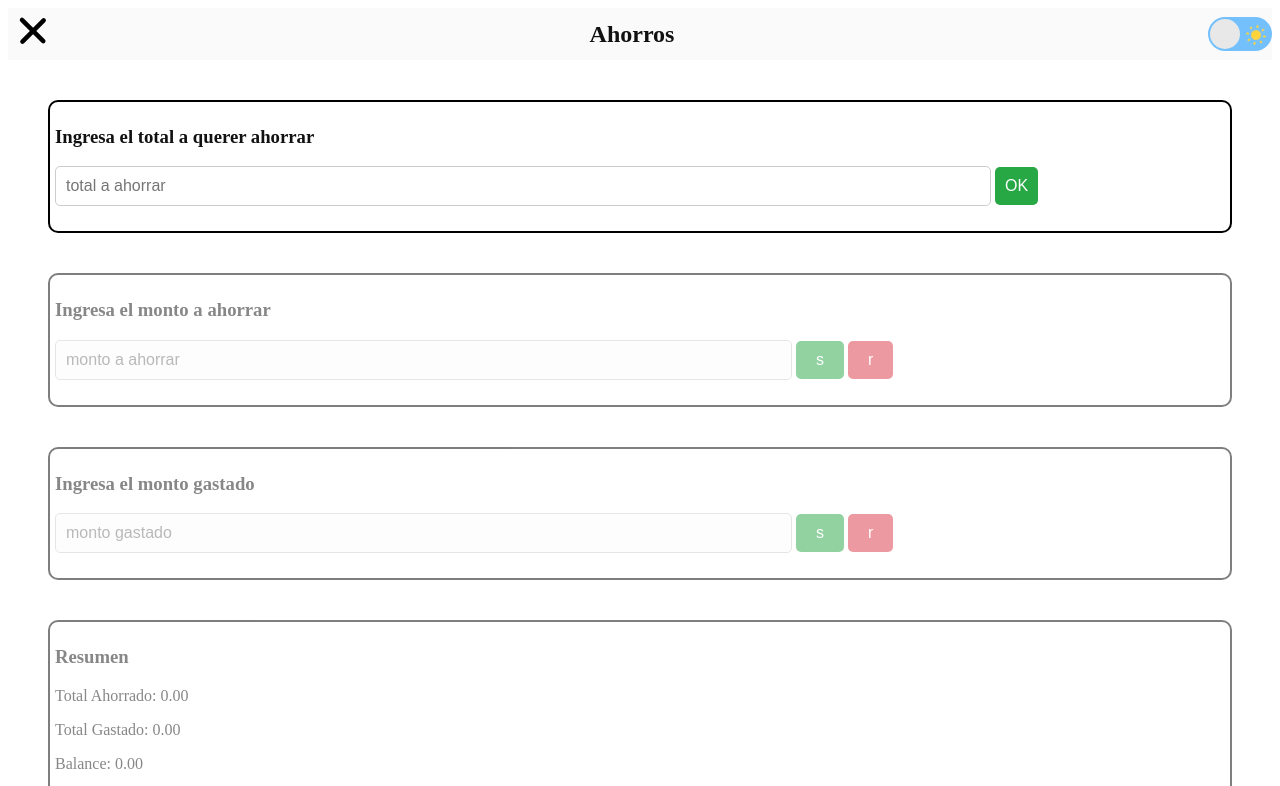
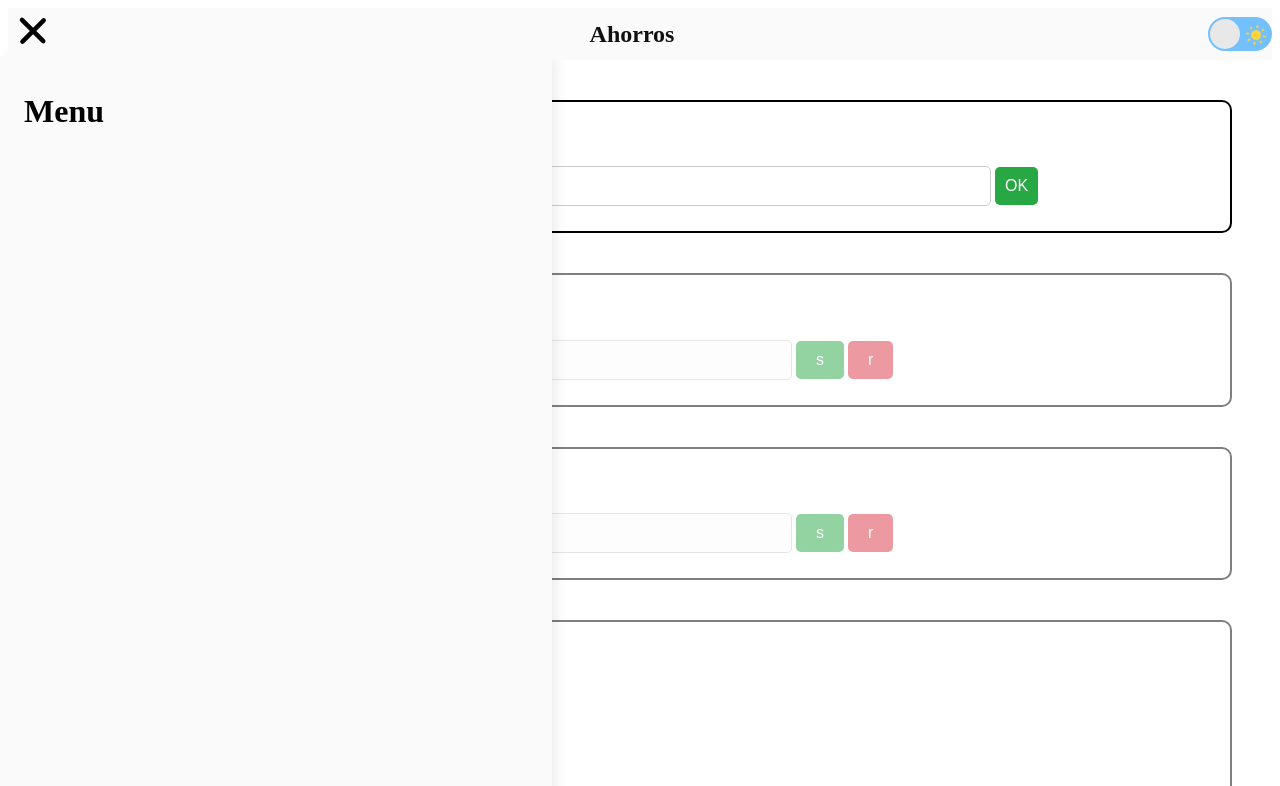
Before and after one commit to Qzgr/App-diner, a plain HTML site: page index.html in a window 1280 px wide. Both pictures are taken after a click on the label 32 px from the left and 34 px from the top of the page. Shown: the top 786 px of the page. Drawn offline with Linux system fonts and the light colour scheme.

Commit message:
agrega el submenu de las 3 rayas

```diff
--- /dev/null
+++ b/HTML/menu.html
@@ -0,0 +1,11 @@
+<!DOCTYPE html>
+<html lang="en">
+<head>
+    <meta charset="UTF-8">
+    <meta name="viewport" content="width=device-width, initial-scale=1.0">
+    <title>Document</title>
+</head>
+<body>
+    <h1>Menu</h1>
+</body>
+</html>
--- a/index.html
+++ b/index.html
@@ -12,7 +12,7 @@
 <body>
     <div class="content-menu">
         <label class="hamburger">
-  <input type="checkbox">
+  <input type="checkbox" id="hamburger-toggle" aria-controls="menu-panel">
   <svg viewBox="0 0 32 32">
     <path class="line line-top-bottom" d="M27 10 13 10C10.8 10 9 8.2 9 6 9 3.5 10.8 2 13 2 15.2 2 17 3.8 17 6L17 26C17 28.2 18.8 30 21 30 23.2 30 25 28.2 25 26 25 23.8 23.2 22 21 22L7 22"></path>
     <path class="line" d="M7 16 27 16"></path>
@@ -75,7 +75,12 @@
         </ul>
     </div>
 
+    <div class="menu-panel" id="menu-panel" aria-hidden="true">
+        <iframe src="HTML/menu.html" title="Menú" frameborder="0" loading="lazy"></iframe>
+    </div>
+
     <script src="scripts/script.js"></script>
+    <script src="scripts/menu.js"></script>
 </body>
 
 </html>
--- /dev/null
+++ b/scripts/menu.js
@@ -0,0 +1,52 @@
+document.addEventListener('DOMContentLoaded', () => {
+	const hamb = document.getElementById('hamburger-toggle');
+	const panel = document.getElementById('menu-panel');
+
+	if (!hamb || !panel) return;
+
+	// almacenar scroll para restaurar al cerrar
+	let savedScrollY = 0;
+
+	function openPanel() {
+		panel.classList.add('open');
+		panel.setAttribute('aria-hidden', 'false');
+		// bloquear scroll de fondo: fijar body y conservar posición
+		savedScrollY = window.scrollY || window.pageYOffset || 0;
+		document.body.style.position = 'fixed';
+		document.body.style.top = `-${savedScrollY}px`;
+		document.body.classList.add('menu-open');
+	}
+	function closePanel() {
+		panel.classList.remove('open');
+		panel.setAttribute('aria-hidden', 'true');
+		// desmarcar checkbox si existe
+		try { hamb.checked = false; } catch (e) { /* ignore */ }
+		// restaurar scroll de fondo y posición previa
+		document.body.classList.remove('menu-open');
+		document.body.style.position = '';
+		// quitar top antes de hacer scroll para evitar salto visual en algunos navegadores
+		const top = document.body.style.top;
+		document.body.style.top = '';
+		if (top) {
+			const y = parseInt(top || '0', 10) * -1 || 0;
+			window.scrollTo(0, y);
+		}
+	}
+
+	hamb.addEventListener('change', (e) => {
+		if (e.target.checked) openPanel();
+		else closePanel();
+	});
+
+	// cerrar al hacer click fuera del panel
+	document.addEventListener('click', (ev) => {
+		if (!panel.classList.contains('open')) return;
+		const inside = panel.contains(ev.target) || ev.target === hamb || ev.target.closest('.hamburger');
+		if (!inside) closePanel();
+	});
+
+	// cerrar con ESC
+	document.addEventListener('keydown', (ev) => {
+		if (ev.key === 'Escape' && panel.classList.contains('open')) closePanel();
+	});
+});
--- a/styles/menu.css
+++ b/styles/menu.css
@@ -1,17 +1,24 @@
 /* Estilos migrados para el panel lateral del menú */
 .menu-panel{
 	position: fixed;
-	top: 0;
+	/* colocar el panel debajo del header para que el hamburger siga visible */
+	top: 3.5rem;
 	left: 0;
-	width: 320px;
+	/* ocupar la mitad de la pantalla (ajustado con clamp para no quedar ridículamente pequeño) */
+	width: clamp(260px, 50vw, 520px);
 	max-width: 85%;
-	height: 100vh;
-	background: #fff;
+	/* altura desde abajo del header hasta el fondo */
+	height: calc(100vh - 3.5rem);
+	background: var(--card);
+	color: var(--text);
 	box-shadow: 4px 0 12px rgba(0,0,0,0.08);
 	transform: translateX(-100%);
 	transition: transform 250ms ease-in-out;
 	z-index: 1000;
 	overflow-y: auto;
+	overflow-x: hidden; /* evitar scroll lateral dentro del panel */
+	overscroll-behavior: contain; /* que el scroll dentro del panel no afecte al fondo */
+	will-change: transform;
 	padding: 16px;
 }
 
@@ -19,12 +26,13 @@
 	transform: translateX(0);
 }
 
-.menu-panel .menu-close{
-	background: transparent;
-	border: none;
-	font-size: 20px;
-	float: right;
-	cursor: pointer;
+/* asegurar que el iframe no desborde y ocupe todo el panel */
+.menu-panel iframe {
+	width: 100%;
+	height: 100%;
+	border: 0;
+	display: block;
+	overflow: hidden;
 }
 
 .menu-panel .menu-content h3{
@@ -35,8 +43,3 @@
 .menu-list{ list-style: none; padding: 0; margin: 0; }
 .menu-list li{ padding: 8px 0; border-bottom: 1px solid #eee; }
 .menu-list a{ color: #333; text-decoration: none; font-weight: 600; }
-
-/* Small screens: panel full width */
-@media (max-width: 420px){
-	.menu-panel{ width: 100%; max-width: 100%; }
-}
--- a/styles/style.css
+++ b/styles/style.css
@@ -27,6 +27,11 @@ body {
     color: var(--text);
 }
 
+/* evitar scroll horizontal global (previene que aparezca scrollbar lateral) */
+html, body {
+    overflow-x: hidden;
+}
+
 /* aplicar color a elementos de tarjeta */
 .content-menu,
 .ahorros-container,
@@ -42,7 +47,8 @@ body {
 .content-menu {
     display: flex;
     align-items: center;
-
+    position: relative;
+    z-index: 1100; /* que quede siempre encima del panel */
 }
 
 .content-menu h1 {
@@ -384,3 +390,12 @@ body.dark-theme .hamburger input:checked+svg .line,
 body.dark-theme .hamburger input:checked+svg .line-top-bottom {
     stroke: #ffffff;
 }
+
+/* cuando el menu está abierto, bloquear scroll del fondo mediante body fixed */
+body.menu-open {
+    overflow: hidden;
+    position: fixed; /* fallback; JS también gestiona top para restaurar posición */
+    left: 0;
+    right: 0;
+    /* NO setear height:100vh aquí (evita saltos en móviles) */
+}
```
